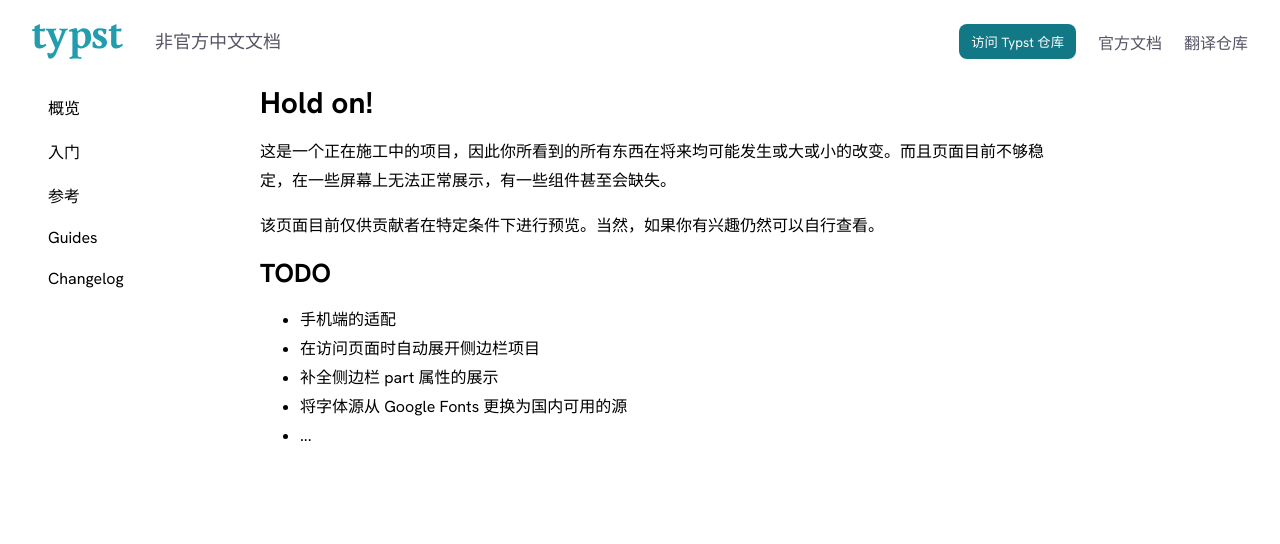
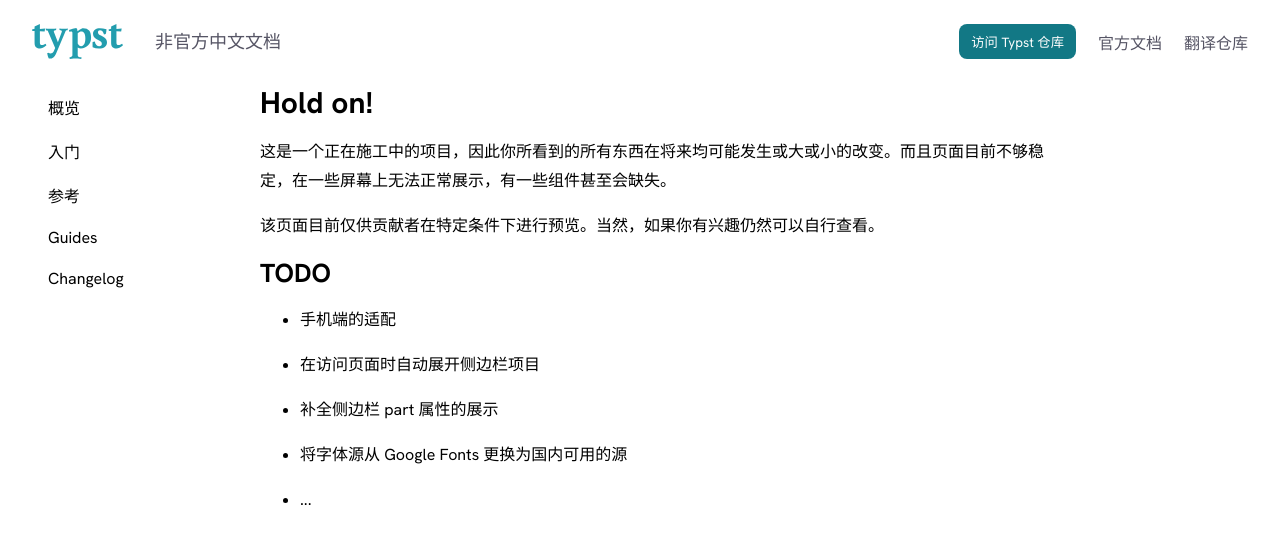
Before and after one commit to typstdocsinchinese/typstdocsinchinese.github.io, a Nuxt app: page / in a window 1280 px wide. Shown: the top 544 px of the page. Built offline with nearby package versions, Linux system fonts and the light colour scheme; some icons are missing.

Commit message:
fix: `li` style

```diff
--- a/assets/typo.scss
+++ b/assets/typo.scss
@@ -131,6 +131,10 @@ main {
     line-height: 1.8;
   }
 
+  li {
+    margin: 16px 0;
+  }
+
   .info-box {
     background: rgba($primary, .1);
     padding: 16px;
```
